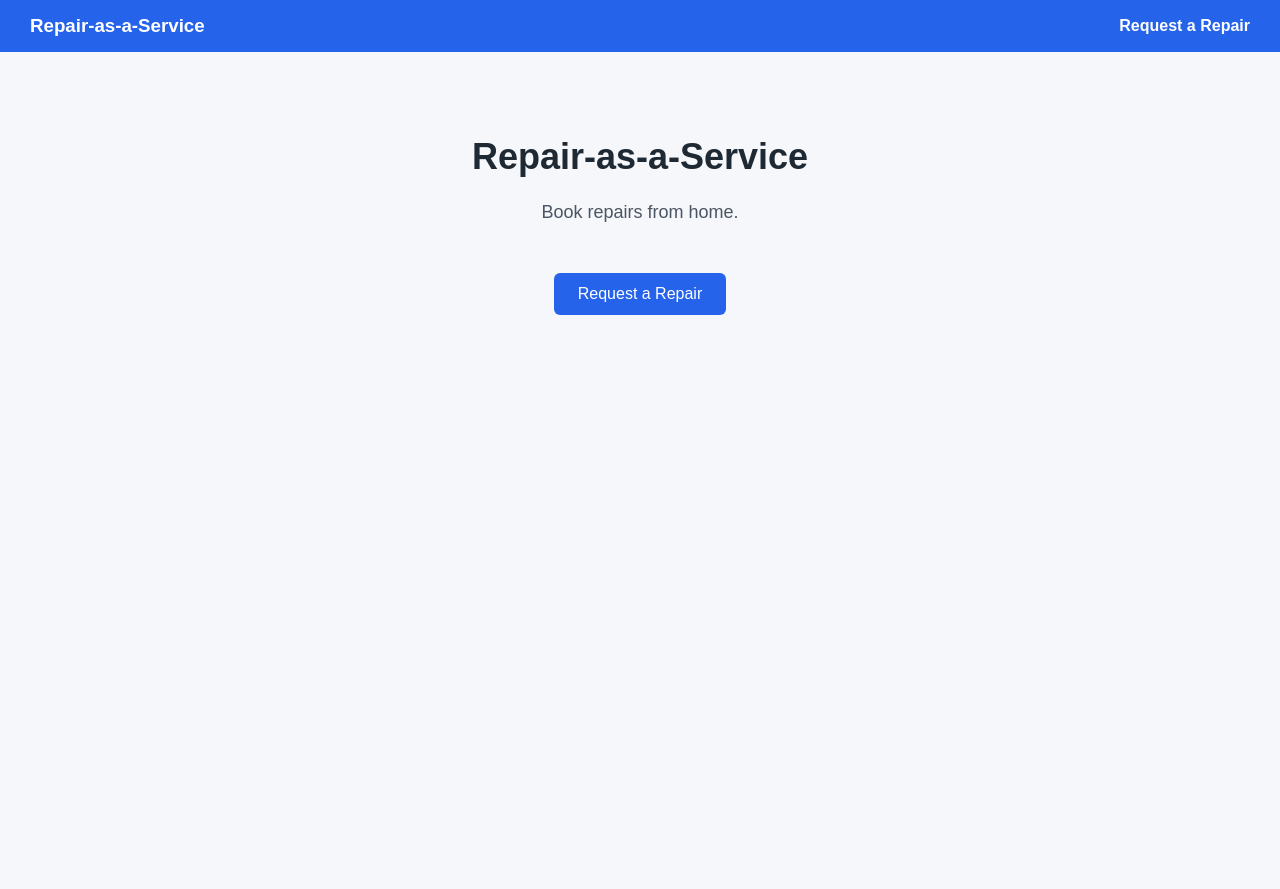
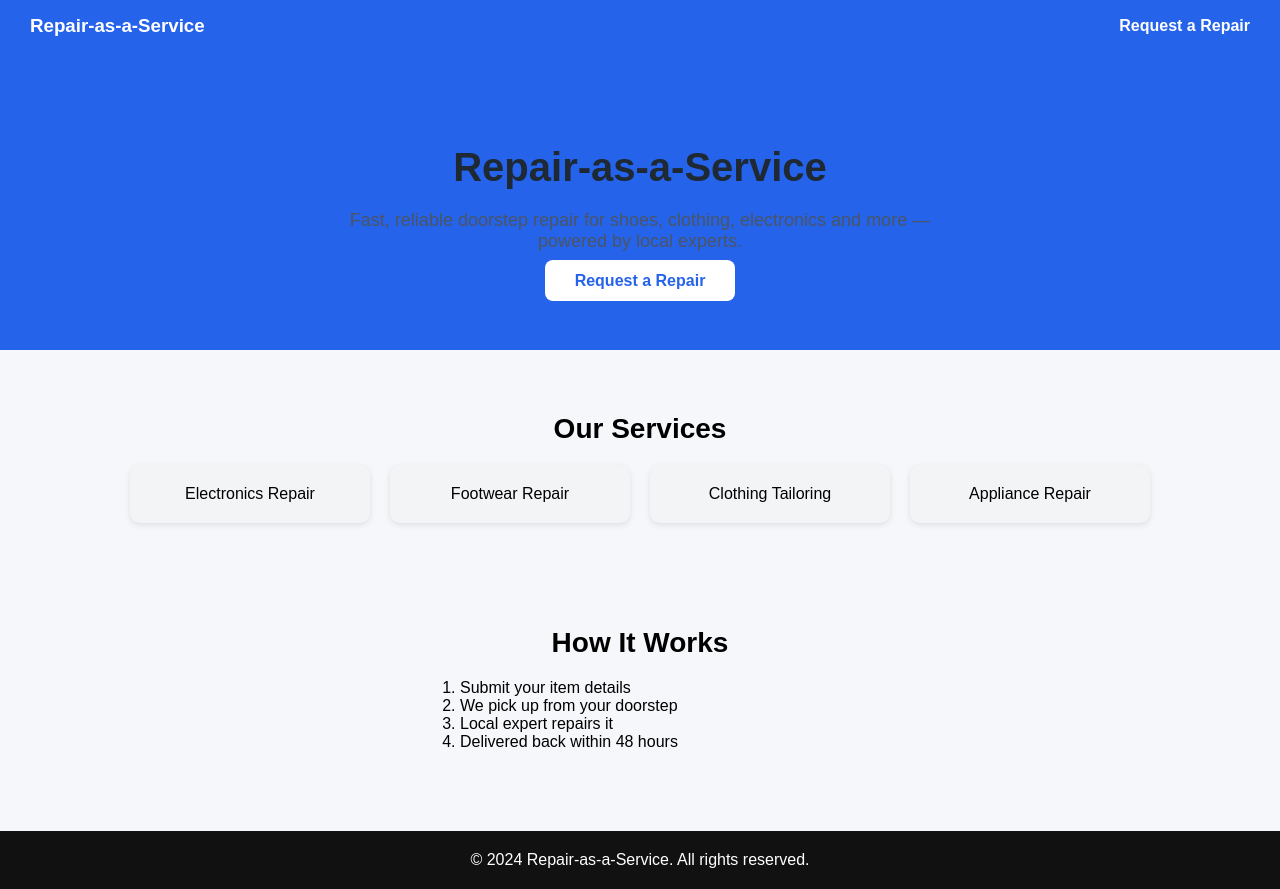
Before and after one commit to sandeepreddy2005/repair-as-a-service, a React (Create React App) app in the folder frontend/: page / in a window 1280 px wide. Before the commit the page ends 800 px from the top, so only its background shows below. Built offline with nearby package versions, Linux system fonts and the light colour scheme.

Commit message:
Update homepage and navbar UI

```diff
--- a/frontend/src/pages/Home.js
+++ b/frontend/src/pages/Home.js
@@ -1,18 +1,119 @@
-import { useNavigate } from "react-router-dom";
+import { Link } from "react-router-dom";
 
 function Home() {
-  const navigate = useNavigate();
+  return (
+    <div style={styles.container}>
 
-  return (
-    <div className="app">
-      <h1>Repair-as-a-Service</h1>
-      <p>Book repairs from home.</p>
+      {/* HERO SECTION */}
+      <section style={styles.hero}>
+        <h1 style={styles.title}>Repair-as-a-Service</h1>
+        <p style={styles.subtitle}>
+          Fast, reliable doorstep repair for shoes, clothing, electronics and more —
+          powered by local experts.
+        </p>
 
-      <button onClick={() => navigate("/request")}>
-        Request a Repair
-      </button>
+        <Link to="/request" style={styles.heroButton}>Request a Repair</Link>
+      </section>
+
+      {/* SERVICES SECTION */}
+      <section style={styles.section}>
+        <h2 style={styles.sectionTitle}>Our Services</h2>
+        <div style={styles.cardContainer}>
+          <div style={styles.card}>Electronics Repair</div>
+          <div style={styles.card}>Footwear Repair</div>
+          <div style={styles.card}>Clothing Tailoring</div>
+          <div style={styles.card}>Appliance Repair</div>
+        </div>
+      </section>
+
+      {/* HOW IT WORKS SECTION */}
+      <section style={styles.section}>
+        <h2 style={styles.sectionTitle}>How It Works</h2>
+        <ol style={styles.list}>
+          <li>Submit your item details</li>
+          <li>We pick up from your doorstep</li>
+          <li>Local expert repairs it</li>
+          <li>Delivered back within 48 hours</li>
+        </ol>
+      </section>
+
+      {/* FOOTER */}
+      <footer style={styles.footer}>
+        © 2024 Repair-as-a-Service. All rights reserved.
+      </footer>
+
     </div>
   );
 }
 
+const styles = {
+  container: {
+    textAlign: "center",
+    fontFamily: "Arial, sans-serif",
+  },
+
+  hero: {
+    backgroundColor: "#2563eb",
+    padding: "60px 20px",
+    color: "white",
+  },
+
+  title: {
+    fontSize: "40px",
+    marginBottom: "10px",
+  },
+
+  subtitle: {
+    fontSize: "18px",
+    marginBottom: "20px",
+  },
+
+  heroButton: {
+    backgroundColor: "white",
+    color: "#2563eb",
+    padding: "12px 30px",
+    borderRadius: "8px",
+    textDecoration: "none",
+    fontWeight: "bold",
+  },
+
+  section: {
+    padding: "40px 20px",
+  },
+
+  sectionTitle: {
+    fontSize: "28px",
+    marginBottom: "20px",
+  },
+
+  cardContainer: {
+    display: "flex",
+    justifyContent: "center",
+    gap: "20px",
+    flexWrap: "wrap",
+  },
+
+  card: {
+    backgroundColor: "#f3f4f6",
+    padding: "20px",
+    width: "200px",
+    borderRadius: "10px",
+    fontSize: "16px",
+    boxShadow: "0 2px 6px rgba(0,0,0,0.1)",
+  },
+
+  list: {
+    textAlign: "left",
+    maxWidth: "400px",
+    margin: "0 auto",
+  },
+
+  footer: {
+    marginTop: "40px",
+    padding: "20px",
+    backgroundColor: "#111",
+    color: "white",
+  },
+};
+
 export default Home;
```
